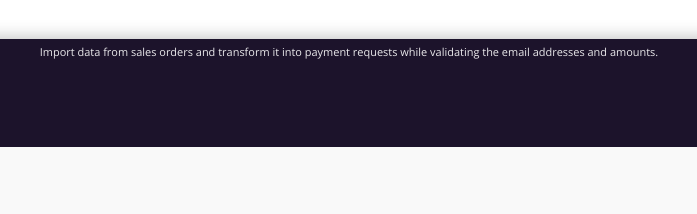
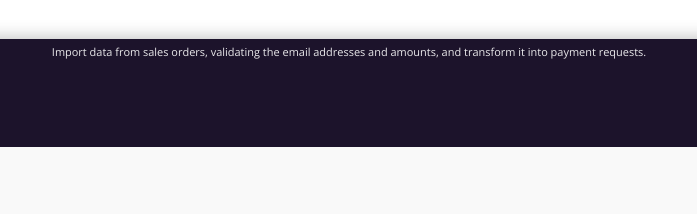
Before and after one commit to neuledge/website, a plain HTML site: page index.html in a window 1280 px wide. Shown: the part 2215-2429 px from the top of the page, 291-988 px from the left. Drawn offline with nearby package versions, Linux system fonts and the light colour scheme.

Commit message:
update texts

```diff
--- a/index.html
+++ b/index.html
@@ -114,8 +114,8 @@
       </div>
     </div>
     <div class="editor-caption">
-      Import data from sales orders and transform it into payment requests while validating the
-      email addresses and amounts.
+      Import data from sales orders, validating the email addresses and amounts, and transform it
+      into payment requests.
     </div>
 
   </div>
```
